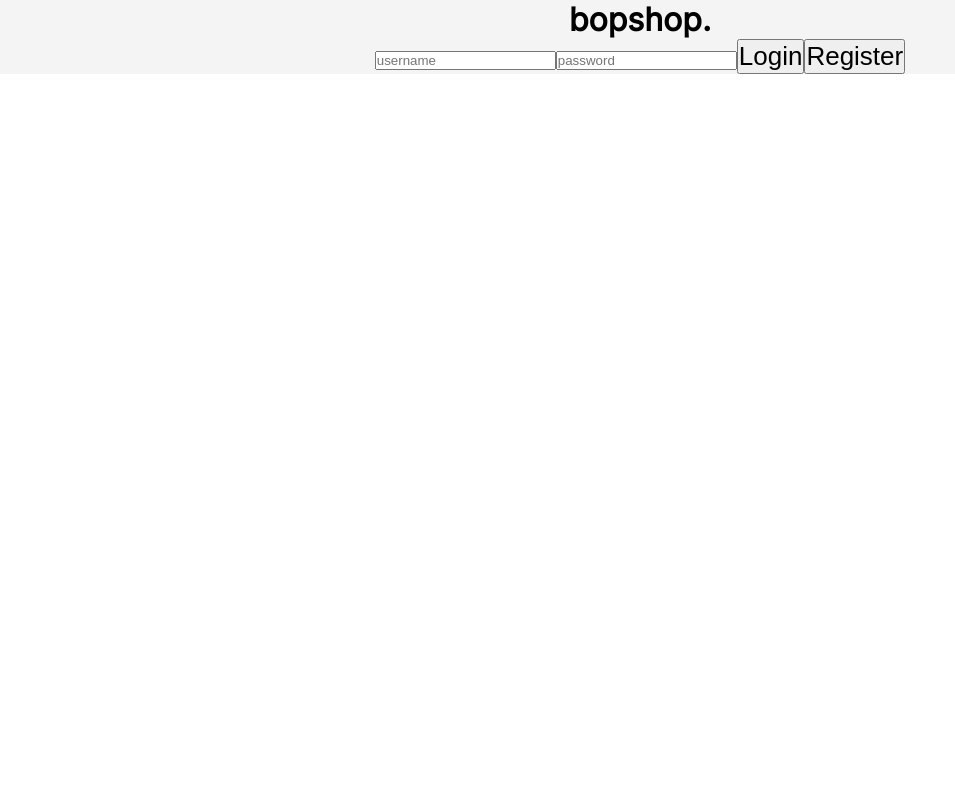
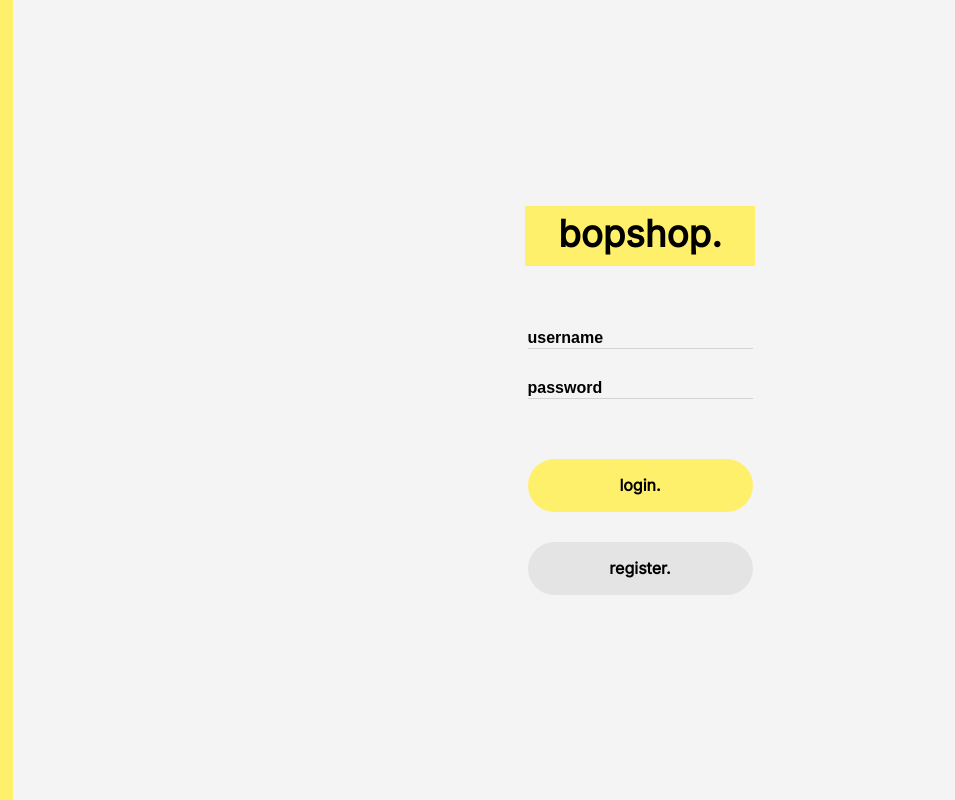
Before and after one commit to Sifon98/AgilLeverans, a React (Vite) app in the folder client/: page /login in a window 1280 px wide. Shown: the whole page, without its empty margins (0-955 px from the left). Built offline with nearby package versions, Linux system fonts and the light colour scheme.

Commit message:
login and register

```diff
--- a/client/src/CSS/_login.scss
+++ b/client/src/CSS/_login.scss
@@ -0,0 +1,85 @@
+.conteinerLogin{
+    display: flex;
+    flex-direction: column;
+    background-color: #F4F4F4;
+    justify-content: center;
+    align-items: center;
+    height: 100vh;
+
+    .yellowSide{
+        width: 13px;
+        height: 812px;
+        background-color: #FFF06B;
+        position: fixed;
+        left: 0;
+    }
+
+    .head{
+        background-color: #FFF06B;
+        display: flex;
+        flex-direction: row;
+        justify-content: center;
+        width: 230px;
+        height: 60px;
+
+        .h1name{
+            font-family: 'Inter', sans-serif;
+            font-size: 230%;
+            font-weight: 900;
+            margin: 5px;
+        }
+    }
+
+    .formLogin{
+        display: flex;
+        flex-direction: column;
+        margin-top: 63px;
+        width: 225px;
+
+        .inputLogin{
+            display: flex;
+            margin-bottom: 30px;
+            border: none;
+            border-bottom: 1px solid lightgray;
+            background-color: #F4F4F4;
+            height: 20px;
+        }
+
+        .inputLogin::placeholder{
+            color: black;
+            font-size: 120%;
+            font-weight: 700;
+        }
+        .loginButton{
+            display: flex;
+            justify-content: center;
+            align-items: center;
+            align-content: center;
+            margin-top: 30px;
+            background-color: #FFF06B;
+            border: none;
+            border-radius: 100px;
+            height: 53px;
+            font-family: 'Inter', sans-serif;
+            font-weight: 700;
+            font-size: 100%;
+        }
+
+        .registerButton-loginPage{
+            display: flex;
+            justify-content: center;
+            align-items: center;
+            align-content: center;
+            margin-top: 30px;
+            background-color: #E4E4E4;
+            border: none;
+            border-radius: 100px;
+            height: 53px;
+            font-family: 'Inter', sans-serif;
+            font-weight: 700;
+            font-size: 100%;
+        }
+
+
+    }
+}
--- a/client/src/Pages/Login.jsx
+++ b/client/src/Pages/Login.jsx
@@ -3,22 +3,25 @@ import React from 'react'
 function Login() {
   return (
     <dev className="conteinerLogin">
-      <dev><h1>bopshop.</h1></dev>
-      <form>
+      <dev className="yellowSide"></dev>
+      <dev className="head"><h1 className="h1name">bopshop.</h1></dev>
+      <form className="formLogin">
         <input
+          className="inputLogin"
           type="text"
           name="username"
           placeholder="username"
           required
         />
         <input
+          className="inputLogin"
           type="password"
           name="password"
           placeholder="password"
           required
         />
-        <button>Login</button>
-        <button>Register</button>
+        <button className="loginButton">login.</button>
+        <button className="registerButton-loginPage">register.</button>
       </form>
     </dev>
   )
--- a/client/src/Pages/Register.jsx
+++ b/client/src/Pages/Register.jsx
@@ -7,30 +7,30 @@ function Register() {
     <dev className="conteinerRegister">
       <dev className="yellowSide"></dev>
       <dev className="head"><h1 className="h1name">bopshop.</h1></dev>
-      <form className="form">
+      <form className="formRegister">
         <input
-          className="input"
+          className="inputRegister"
           type="text"
           name="username"
           placeholder="username"
           required
         />
         <input
-          className="input"
+          className="inputRegister"
           type="email"
           name="email"
           placeholder="e-mail adress"
           required
         />
         <input
-          className="input"
+          className="inputRegister"
           type="password"
           name="password"
           placeholder="password"
           required
         />
         <input
-          className="input"
+          className="inputRegister"
           type="password"
           name="repPassword"
           placeholder="repeat password"
```
Also changed, not shown: client/src/CSS/_register.scss (+5 -4 lines), client/src/CSS/style.min.css.
